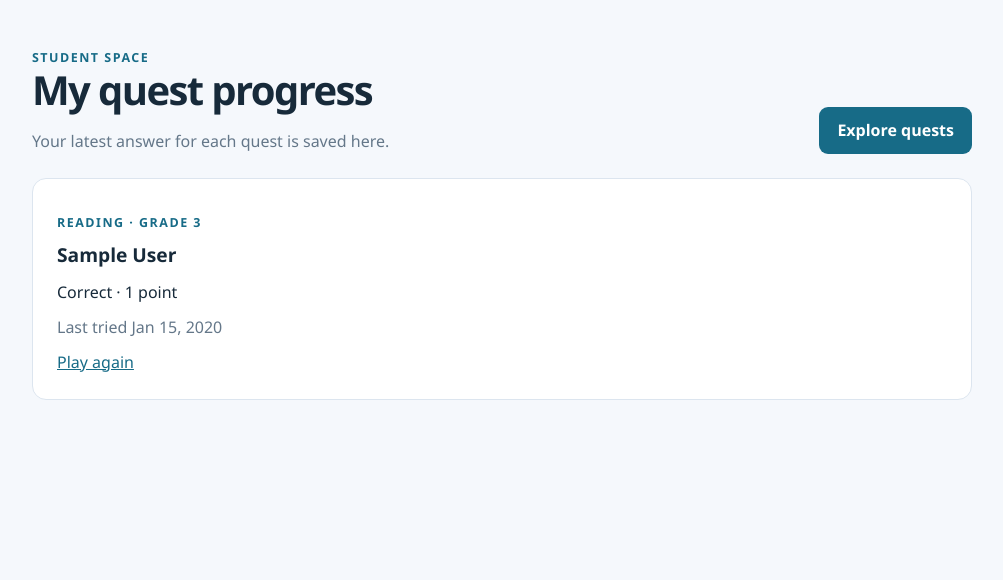
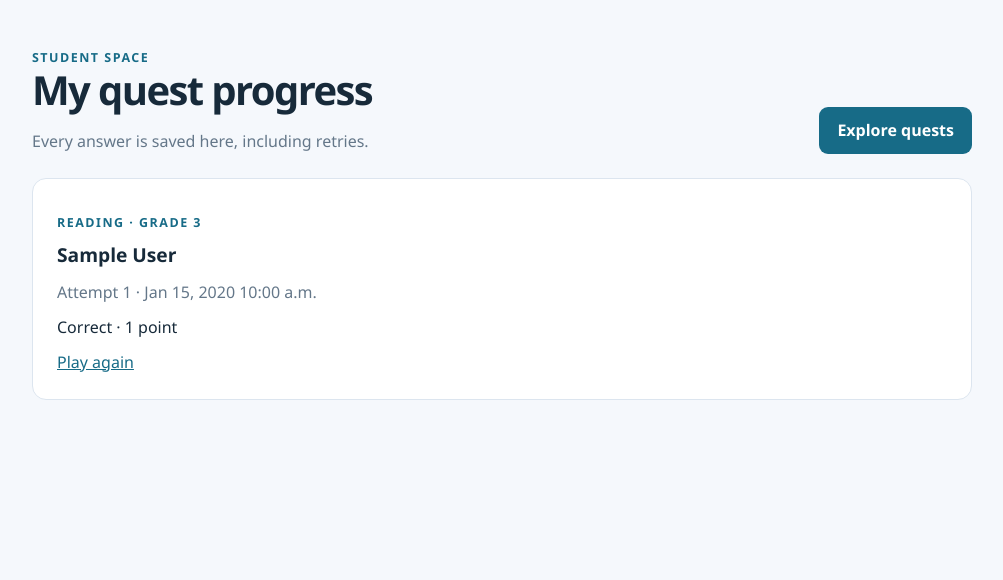
Before and after one commit to agnes-eden/AralQuest-Olivar-EdenAgnes-G5, a Django app: page /progress/ in a window 1280 px wide. Shown: the part 76-656 px from the top of the page, without its empty margins (138-1141 px from the left). Run offline with Django 5.2, Linux system fonts and the light colour scheme; a user stored in the database is signed in; data comes from the database, SQL or seed files in the repository; tables that the repository leaves empty hold one stand-in row (values such as "Sample post").

Commit message:
Save student quiz attempt history

```diff
--- a/accounts/models.py
+++ b/accounts/models.py
@@ -100,13 +100,7 @@ class QuestAttempt(models.Model):
     updated_at = models.DateTimeField(auto_now=True)
 
     class Meta:
-        ordering = ('-updated_at',)
-        constraints = [
-            models.UniqueConstraint(
-                fields=('learner', 'quest'),
-                name='one_latest_attempt_per_learner_quest',
-            ),
-        ]
+        ordering = ('-updated_at', '-pk')
 
     def __str__(self):
         return f"{self.learner.username}: {self.quest.title}"
--- a/accounts/templates/accounts/quest_results.html
+++ b/accounts/templates/accounts/quest_results.html
@@ -16,7 +16,7 @@
     <div class="table-wrap">
         <table class="results-table">
             <thead>
-                <tr><th>Learner</th><th>Answer</th><th>Result</th><th>Last tried</th></tr>
+                <tr><th>Learner</th><th>Answer</th><th>Result</th><th>Attempt time</th></tr>
             </thead>
             <tbody>
                 {% for attempt in attempts %}
@@ -24,7 +24,7 @@
                         <td>{{ attempt.learner.get_full_name|default:attempt.learner.username }}</td>
                         <td>{{ attempt.get_selected_answer_display }}: {% if attempt.selected_answer == 'A' %}{{ quest.choice_a }}{% elif attempt.selected_answer == 'B' %}{{ quest.choice_b }}{% elif attempt.selected_answer == 'C' %}{{ quest.choice_c }}{% else %}{{ quest.choice_d }}{% endif %}</td>
                         <td>{% if attempt.is_correct %}Correct · 1 point{% else %}Try again{% endif %}</td>
-                        <td>{{ attempt.updated_at|date:"M j, Y g:i a" }}</td>
+                        <td>{{ attempt.created_at|date:"M j, Y g:i a" }}</td>
                     </tr>
                 {% endfor %}
             </tbody>
--- a/accounts/templates/accounts/student_progress.html
+++ b/accounts/templates/accounts/student_progress.html
@@ -7,7 +7,7 @@
     <div>
         <p class="eyebrow">Student space</p>
         <h1>My quest progress</h1>
-        <p class="muted">Your latest answer for each quest is saved here.</p>
+        <p class="muted">Every answer is saved here, including retries.</p>
     </div>
     <a class="button button-primary" href="{% url 'student_quests' %}">Explore quests</a>
 </section>
@@ -18,8 +18,8 @@
             <article class="quest-card">
                 <p class="eyebrow">{{ attempt.quest.get_subject_display }} · Grade {{ attempt.quest.grade_level }}</p>
                 <h2>{{ attempt.quest.title }}</h2>
+                <p class="muted">Attempt {{ forloop.counter }} · {{ attempt.created_at|date:"M j, Y g:i a" }}</p>
                 <p>{% if attempt.is_correct %}Correct · 1 point{% else %}Not correct yet · 0 points{% endif %}</p>
-                <p class="muted">Last tried {{ attempt.updated_at|date:"M j, Y" }}</p>
                 <a href="{% url 'quest_play' attempt.quest.pk %}">{% if attempt.is_correct %}Play again{% else %}Try again{% endif %}</a>
             </article>
         {% endfor %}
--- a/accounts/views.py
+++ b/accounts/views.py
@@ -193,13 +193,12 @@ def student_quests(request):
     if profile.grade_level:
         quests = quests.filter(grade_level=profile.grade_level)
     quests = list(quests)
-    attempts = {
-        attempt.quest_id: attempt
-        for attempt in QuestAttempt.objects.filter(
-            learner=request.user,
-            quest__in=quests,
-        )
-    }
+    attempts = {}
+    for attempt in QuestAttempt.objects.filter(
+        learner=request.user,
+        quest__in=quests,
+    ).order_by('-created_at', '-pk'):
+        attempts.setdefault(attempt.quest_id, attempt)
     for quest in quests:
         quest.user_attempt = attempts.get(quest.pk)
     return render(request, 'accounts/student_quests.html', {
@@ -225,13 +224,11 @@ def quest_play(request, quest_id):
         form = QuestAnswerForm(request.POST, quest=quest)
         if form.is_valid():
             selected_answer = form.cleaned_data['answer']
-            attempt, _ = QuestAttempt.objects.update_or_create(
+            attempt = QuestAttempt.objects.create(
                 learner=request.user,
                 quest=quest,
-                defaults={
-                    'selected_answer': selected_answer,
-                    'is_correct': selected_answer == quest.correct_answer,
-                },
+                selected_answer=selected_answer,
+                is_correct=selected_answer == quest.correct_answer,
             )
             if attempt.is_correct:
                 messages.success(request, 'Correct! You completed this quest.')
@@ -256,5 +253,5 @@ def student_progress(request):
     attempts = QuestAttempt.objects.filter(
         learner=request.user,
         quest__is_published=True,
-    ).select_related('quest')
+    ).select_related('quest').order_by('created_at', 'pk')
     return render(request, 'accounts/student_progress.html', {'attempts': attempts})
```
Also changed, not shown: accounts/tests.py (+19 -7 lines), README.md, accounts/migrations/0003_allow_multiple_quest_attempts.py (added).
